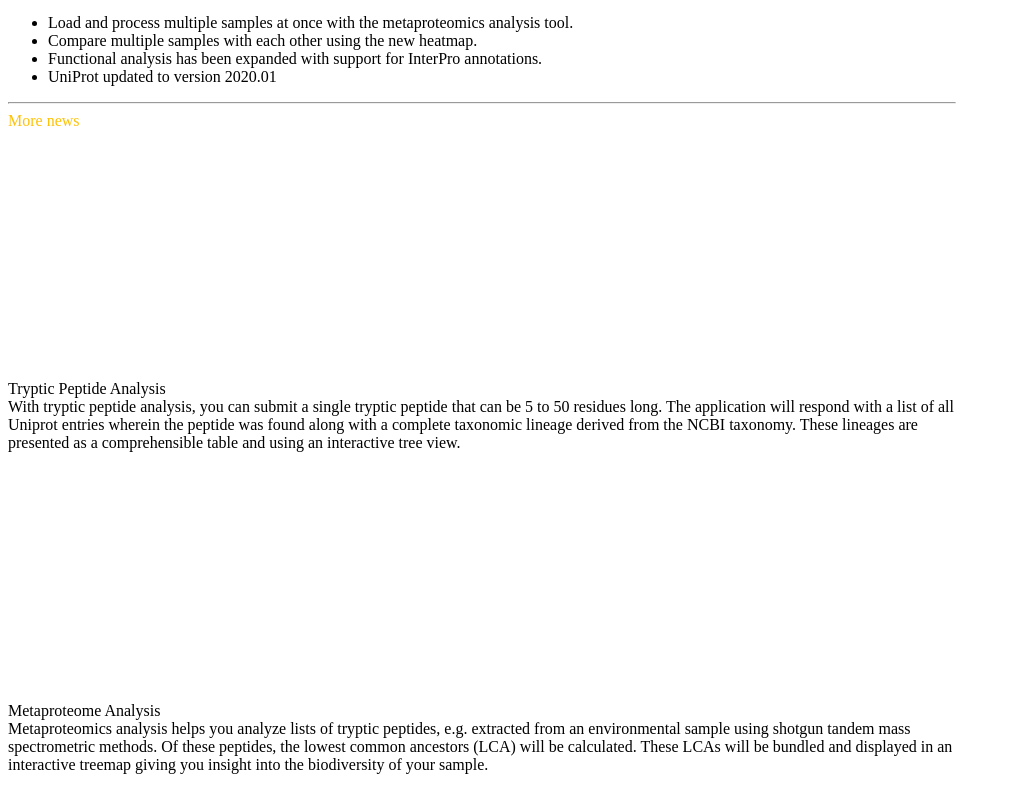
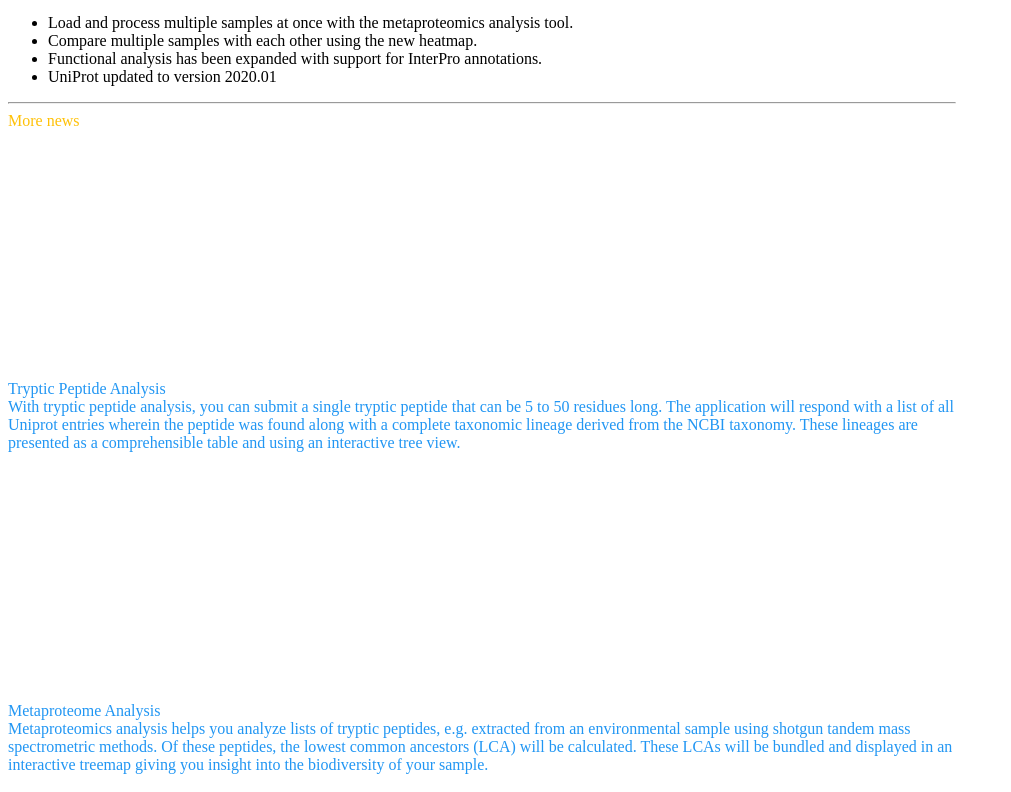
Before and after one commit to pverscha/unipept-web, a Vue app: page /#/ in a window 1280 px wide. Shown: the part 408-1200 px from the top of the page, without its empty margins (0-1011 px from the left). Built offline with nearby package versions, Linux system fonts and the light colour scheme.

Commit message:
routing for feature cards

```diff
--- a/src/components/pages/HomePage.vue
+++ b/src/components/pages/HomePage.vue
@@ -64,6 +64,7 @@
             </v-row>
             <v-row>
                 <v-col v-for="(feature, index) in features" :key="index" class="col-lg-4 col-md-6">
+                    <router-link :to="feature.link">
                         <v-hover>
                             <template v-slot:default="{ hover }">
                                 <v-card :elevation="hover ? 6 : 2">
@@ -79,6 +80,7 @@
                                 </v-card>
                             </template>
                         </v-hover>
+                    </router-link>
                 </v-col>
             </v-row>
         </v-container>
@@ -98,32 +100,38 @@ export default defineComponent({
                 {
                     name: "Tryptic Peptide Analysis",
                     description: "With tryptic peptide analysis, you can submit a single <span class='font-weight-bold'>tryptic peptide</span> that can be 5 to 50 residues long. The application will respond with a list of <span class='font-weight-bold'>all Uniprot entries</span> wherein the peptide was found along with a complete taxonomic lineage derived from the NCBI taxonomy. These lineages are presented as a comprehensible table and using an interactive tree view.",
-                    asset: require("@/assets/home-feature-single.png")
+                    asset: require("@/assets/home-feature-single.png"),
+                    link: "/tpa"
                 },
                 {
                     name: "Metaproteome Analysis",
                     description: "Metaproteomics analysis helps you analyze <span class='font-weight-bold'>lists of tryptic peptides</span>, e.g. extracted from an environmental sample using shotgun tandem mass spectrometric methods. Of these peptides, the lowest common ancestors (LCA) will be calculated. These LCAs will be bundled and displayed in an interactive treemap giving you insight into the <span class='font-weight-bold'>biodiversity of your sample</span>.",
-                    asset: require("@/assets/home-feature-multi.svg")
+                    asset: require("@/assets/home-feature-multi.svg"),
+                    link: "/mpa"
                 },
                 {
                     name: "Unipept Desktop",
                     description: "The Unipept Desktop application allows to analyse larger samples, to store analysis results offline, to extensively compare assays with each other and to better manage samples. This application is powered by the Electron framework and runs on almost all systems. This allows you to improve the understanding of all interactions that are taking place in a complex environment.",
-                    asset: require("@/assets/home-feature-desktop.png")
+                    asset: require("@/assets/home-feature-desktop.png"),
+                    link: "/desktop"
                 },
                 {
                     name: "API Documentation",
                     description: "Unipept offers most of its peptide analysis features as a <span class='font-weight-bold'>web service</span>. This enables the integration of Unipept functionality into other applications and the creation of batch processing scripts. These <span class='font-weight-bold'>documentation pages</span> describe the available features of the API, how to access them and plenty examples.",
-                    asset: require("@/assets/image-placeholder.jpg")
+                    asset: require("@/assets/image-placeholder.jpg"),
+                    link: "/apidocs"
                 },
                 {
                     name: "CLI Documentation",
                     description: "The Unipept <span class='font-weight-bold'>command line interface</span> (CLI) is a wrapper around the Unipept API that offers an easy way to <span class='font-weight-bold'>integrate Unipept</span> functionality into your data processing <span class='font-weight-bold'>pipelines and scripts</span>. These pages cover installation and usage instructions, an overview of all available options and several use cases.",
-                    asset: require("@/assets/image-placeholder.jpg")
+                    asset: require("@/assets/image-placeholder.jpg"),
+                    link: "/clidocs"
                 },
                 {
                     name: "UMGAP",
                     description: "Use the Unipept MetaGenomics Analysis Pipeline to assign taxonomic labels to your <span class='font-weight-bold'>shotgun metagenomics reads</span>. The results are available as taxonomic frequency tables and interactive visualizations. UMGAP is a collection of CLI tools that can be combined to identify shotgun metagenomics reads.",
-                    asset: require("@/assets/home-feature-umgap.svg")
+                    asset: require("@/assets/home-feature-umgap.svg"),
+                    link: "/umgap"
                 }
             ]
         }
--- /dev/null
+++ b/src/components/pages/features/APIPage.vue
@@ -0,0 +1,12 @@
+<template>
+    <div></div>
+</template>
+
+<script lang="ts">
+import { defineComponent } from "vue";
+
+export default defineComponent({
+    name: "APIPage",
+    setup() { }
+});
+</script>
--- /dev/null
+++ b/src/components/pages/features/CLIPage.vue
@@ -0,0 +1,12 @@
+<template>
+    <div></div>
+</template>
+
+<script lang="ts">
+import { defineComponent } from "vue";
+
+export default defineComponent({
+    name: "CLIPage",
+    setup() { }
+});
+</script>
--- /dev/null
+++ b/src/components/pages/features/DesktopPage.vue
@@ -0,0 +1,12 @@
+<template>
+    <div></div>
+</template>
+
+<script lang="ts">
+import { defineComponent } from "vue";
+
+export default defineComponent({
+    name: "DesktopPage",
+    setup() { }
+});
+</script>
--- /dev/null
+++ b/src/components/pages/features/MetagenomicsPage.vue
@@ -0,0 +1,12 @@
+<template>
+    <div></div>
+</template>
+
+<script lang="ts">
+import { defineComponent } from "vue";
+
+export default defineComponent({
+    name: "MetagenomicsPage",
+    setup() { }
+});
+</script>
--- /dev/null
+++ b/src/components/pages/features/MetaproteomeAnalysisPage.vue
@@ -0,0 +1,12 @@
+<template>
+    <div></div>
+</template>
+
+<script lang="ts">
+import { defineComponent } from "vue";
+
+export default defineComponent({
+    name: "MetaproteomeAnalysisPage",
+    setup() { }
+});
+</script>
--- /dev/null
+++ b/src/components/pages/features/TrypticPeptideAnalysisPage.vue
@@ -0,0 +1,12 @@
+<template>
+    <div></div>
+</template>
+
+<script lang="ts">
+import { defineComponent } from "vue";
+
+export default defineComponent({
+    name: "TrypticPeptideAnalysisPage",
+    setup() { }
+});
+</script>
```
Also changed, not shown: src/plugins/router.ts (+31 -1 lines). Lines whose indentation alone changed are shown as unchanged.
